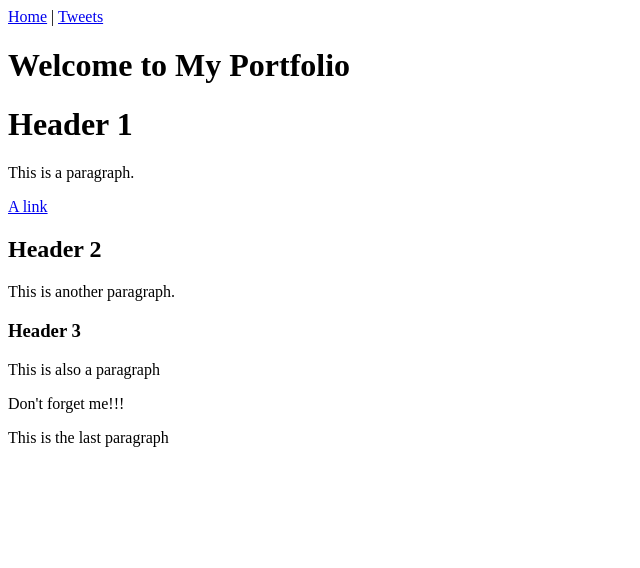
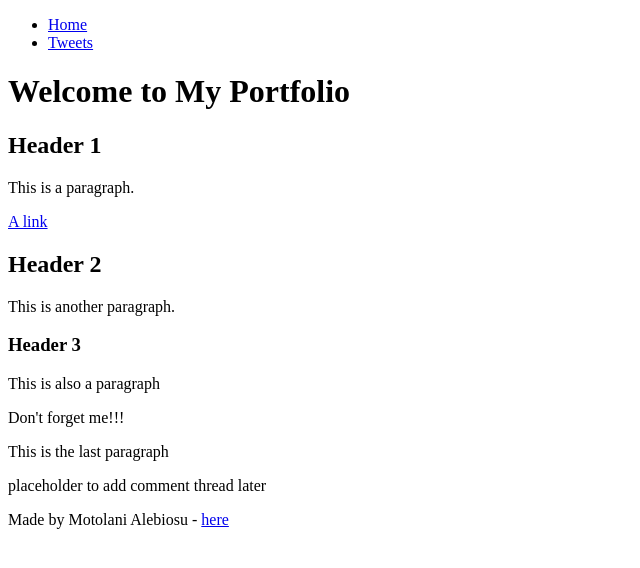
Before and after one commit to The-Motolani/My_First_Portfolio, a plain HTML site: page html_basic/index.html in a window 1280 px wide. Shown: the whole page, without its empty margins (0-640 px from the left). Drawn offline with Linux system fonts and the light colour scheme.

Commit message:
updated index.html and tweets.html by making them more structured and accessible

```diff
--- a/html_basic/index.html
+++ b/html_basic/index.html
@@ -1,6 +1,7 @@
 <!DOCTYPE html>
-<html>
+<html lang ="en">
     <head>
+        <meta charset="utf-8">
         <title>
 My Portfolio
         </title>
@@ -8,21 +9,31 @@ My Portfolio
     <body>
         <header>
             <nav>
-                <a href="index.html">Home</a> |
-                <a href="tweets.html">Tweets</a>
+                <ul>
+                <li><a href="index.html">Home</a></li>
+                <li><a href="tweets.html">Tweets</a></li>
+            </ul>
             </nav>
             <h1>Welcome to My Portfolio</h1>
         </header>
-        <h1>Header 1</h1>
+       <main>
+         <article><h1>Header 1</h1>
         <p>This is a paragraph.</p>
         <a href="https://i.ibb.co/gTDZZT8/ALX-Logo-07.png">A link</a>
+
         <h2>Header 2</h2>
         <p>This is another paragraph.</p>
         <h3>Header 3</h3>
         <p> This is also a paragraph</p>
         <p>Don't forget me!!!</p>
         <p>This is the last paragraph</p>
-
-
+        </article>
+        <aside>
+            <p>placeholder to add comment thread later</p>
+    </aside>
+    </main>
+    <footer>
+        <p>Made by Motolani Alebiosu - <a href="https://sites.google.com/view/motolani-alebiosu" target="_blank">here</a></p>
+    </footer>
     </body>
 </html>
```
Also changed, not shown: html_basic/tweets.html (+16 -3 lines).
